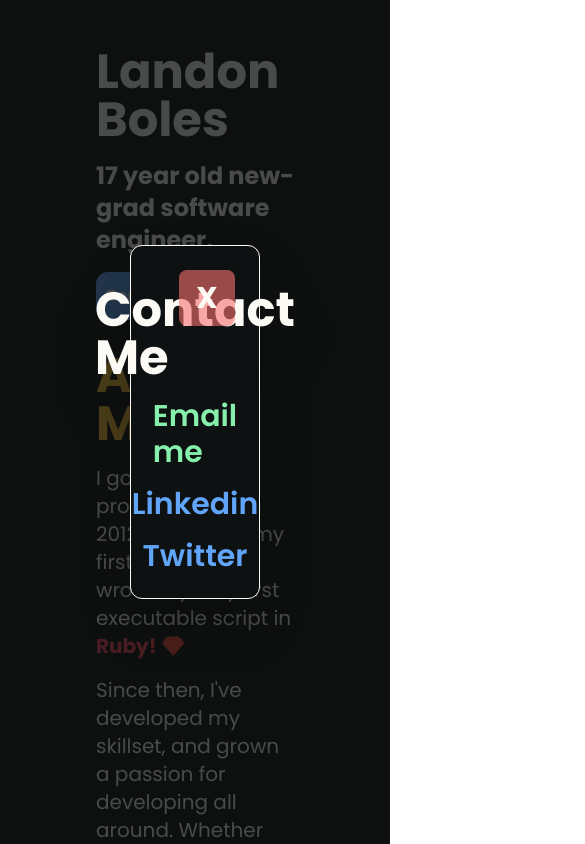
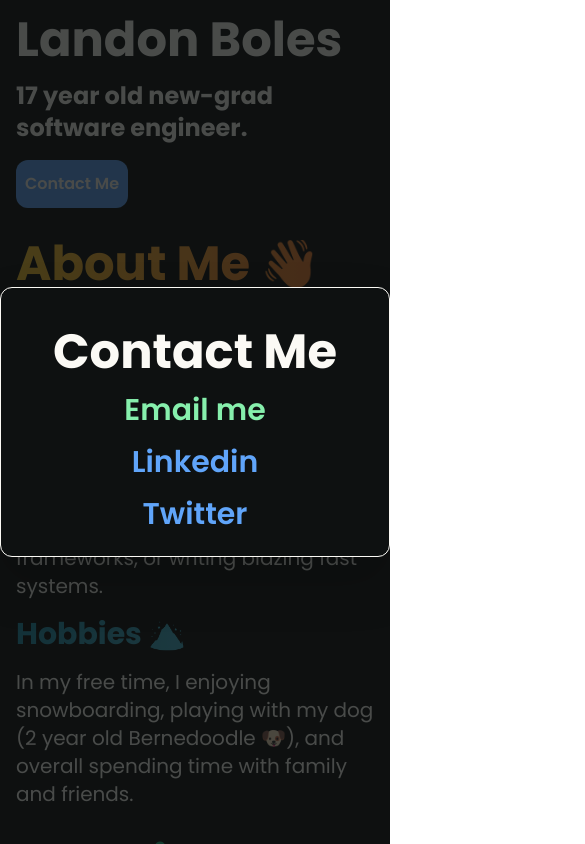
Before and after one commit to TheLDB/website, a Next.js app: page / in a window 390 px wide. Both pictures are taken after a click on the button "Contact Me". Shown: the top 844 px of the page, 585 px wide, since content can reach past the window. Built offline with nearby package versions, Linux system fonts and the light colour scheme.

Commit message:
fix: fixed mobile screen

```diff
--- a/components/ExpCard.tsx
+++ b/components/ExpCard.tsx
@@ -13,8 +13,8 @@ interface IExpCard {
 const ExpCard = (props: IExpCard) => {
     const router = useRouter();
     return (
-        <div onClick={() => router.push(props.href)} className={`w-2/3 flex border-2 p-2 rounded-xl ${props.border} up`}>
-            <div className="w-[1/8] h-full flex shrink-0 justify-center items-center">
+        <div onClick={() => router.push(props.href)} className={`w-full sm:w-2/3 flex border-2 p-2 rounded-xl ${props.border} up`}>
+            <div className="w-[1/8] flex shrink-0 justify-center items-center">
                 <img src={props.img} className="w-24 rounded-lg" />
             </div>
             <div className="h-full flex flex-col justify-center px-2">
--- a/components/Modal.tsx
+++ b/components/Modal.tsx
@@ -6,12 +6,12 @@ interface IModal {
 const Modal = (props: IModal) => {
     return (
         <div onClick={() => props.setModalOpen(false)} className="w-screen h-screen absolute bg-site-black/75 flex justify-center items-center">
-            <div onClick={e => e.stopPropagation()} className="w-1/3 h-auto p-6 bg-site-black border border-site-white rounded-xl drop-shadow-2xl flex flex-col space-y-4 items-center relative">
+            <div onClick={e => e.stopPropagation()} className="w-full h-auto p-6 bg-site-black border border-site-white rounded-xl drop-shadow-2xl flex flex-col space-y-4 items-center relative">
             <div onClick={e => {
                 e.stopPropagation();
                 e.preventDefault();
                 props.setModalOpen(false);
-            }} className="w-14 h-14 bg-red-400/60 rounded-lg flex justify-center items-center up absolute top-6 right-6">
+            }} className="w-14 h-14 bg-red-400/60 rounded-lg hidden sm:flex justify-center items-center up absolute top-6 right-6">
                         <h1 className="font-poppins text-3xl font-bold text-site-white">X</h1>
                     </div>
                 <h1 className="font-poppins text-site-white font-bold text-5xl">Contact Me</h1>
--- a/components/ProjectCard.tsx
+++ b/components/ProjectCard.tsx
@@ -13,7 +13,7 @@ interface IProjectCard {
 const ProjectCard = (props: IProjectCard) => {
     const router = useRouter();
     return (
-        <div onClick={() => router.push(props.href)} className={`w-2/3 flex border-2 p-2 rounded-xl ${props.border} up`}>
+        <div onClick={() => router.push(props.href)} className={`w-full sm:w-2/3 flex border-2 p-2 rounded-xl ${props.border} up`}>
             <div className="h-full flex flex-col justify-center px-2">
                 {props.wip && (
                     <div className="w-20 h-6 bg-purple-400/80 rounded-full flex justify-center items-center">
--- a/pages/index.tsx
+++ b/pages/index.tsx
@@ -48,7 +48,7 @@ const Home = () => {
                 <title>Landon Boles</title>
             </Head>
             {modalOpen && <Modal setModalOpen={setModalOpen} />}
-            <div className="flex min-h-screen flex-col space-y-8 items-center justify-center py-12 px-24 bg-site-black">
+            <div className="flex min-h-screen flex-col space-y-8 items-center justify-center p-4 md:py-12 md:px-24 bg-site-black overflow-x-hidden">
                 <div className="w-full flex flex-col space-y-4">
                     <h1 className="font-poppins text-site-white text-5xl font-bold">Landon Boles</h1>
                     <h1 className="font-poppins text-site-white text-2xl font-bold">17 year old new-grad software engineer.</h1>
@@ -65,11 +65,12 @@ const Home = () => {
                 </div>
                 <div className="w-full flex flex-col space-y-4">
                     <h1 className="font-poppins text-5xl font-bold grad-text pb-2 from-[#11998e] to-[#38ef7d]">Experience & Projects 🔨</h1>
-                    <div className="flex space-x-2">
+                    <div className="flex-col sm:flex-row space-x-2 hidden sm:flex">
                         <h1 className="font-poppins font-semibold text-2xl text-site-white">Technologies I am comforatable with:</h1>
                         {technologies.map(technology => (
-                            <h1 key={technology.name} className={`font-poppins font-semibold text-lg ${technology.color}`}>{technology.name}</h1>
+                            <h1 key={technology.name} className={`font-poppins font-semibold text-lg ${technology.color}`}>{technology.name} </h1>
                         ))}
+
                         <h1 className="font-poppins font-semibold text-lg text-green-300">... and many more</h1>
                     </div>
                     <ExpCard company="SpringsIT" title="Intern SWE" href="https://springsit.com" color="text-blue-400" border="border-blue-400" desc="Worked in a small team to build out and scale blazingly fast backend architecture using C# and Docker" img="/SpringsIT.png" />
```
